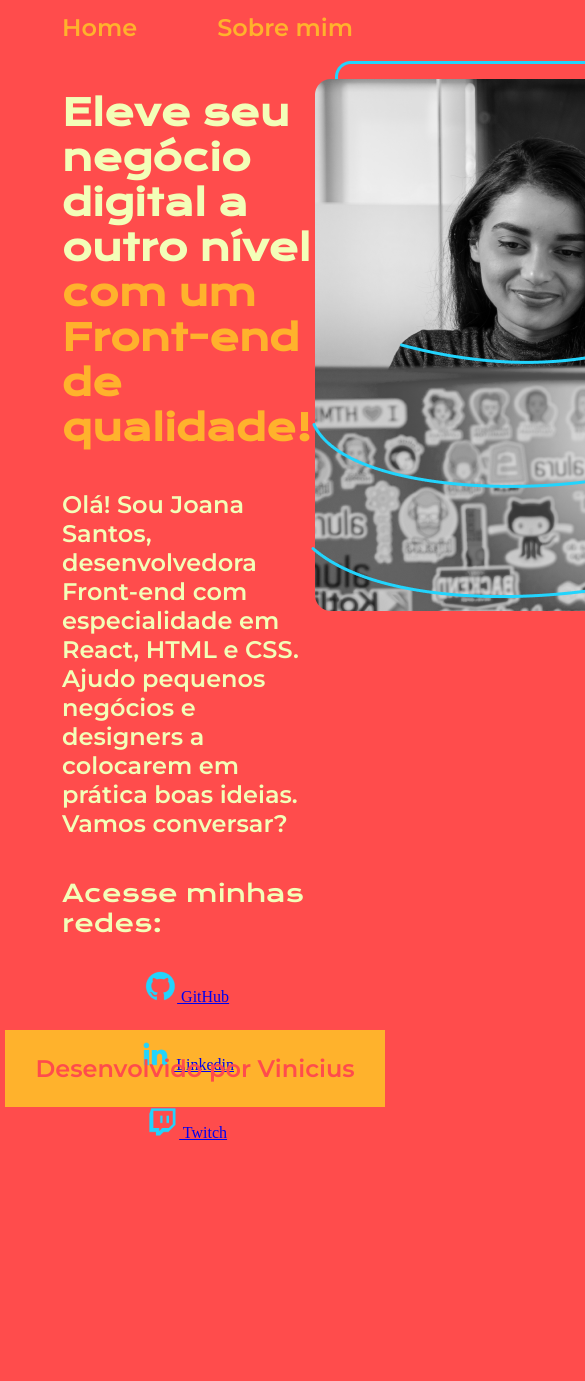
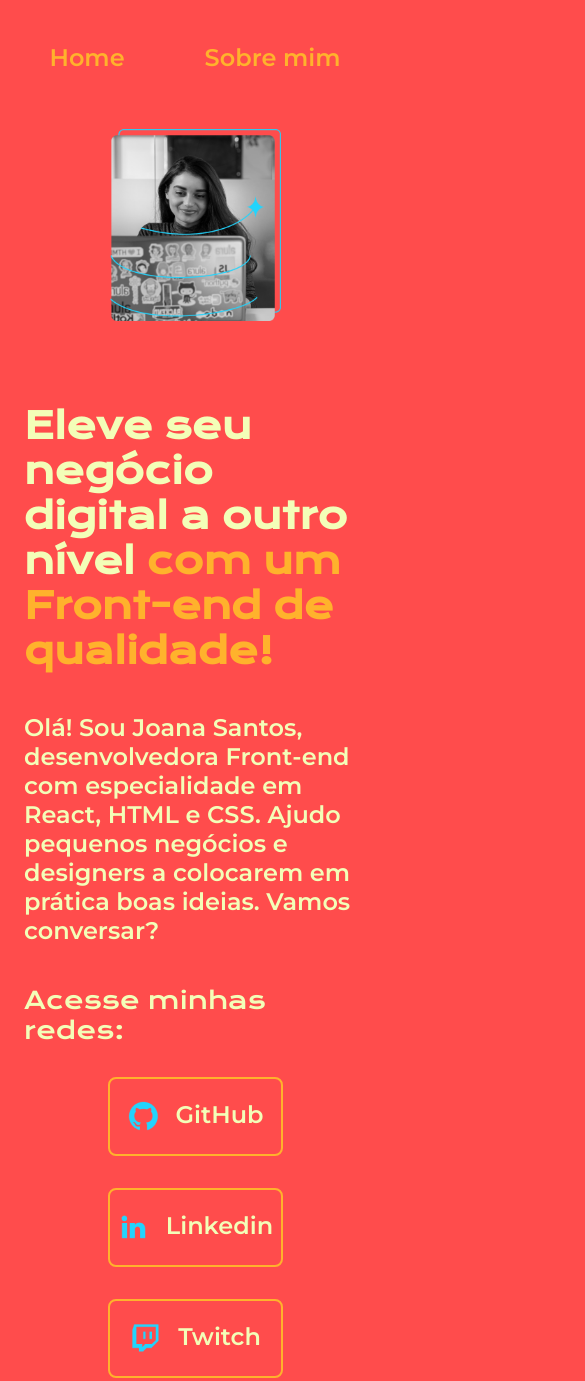
Before and after one commit to vgs98/Desafio-Aula5, a plain HTML site: page index.html in a window 390 px wide. Shown: the top 1381 px of the page, 585 px wide, since content can reach past the window. Before the commit the page ends 1142 px from the top, so only its background shows below. Drawn offline with nearby package versions, Linux system fonts and the light colour scheme.

Commit message:
Update style.css
att

```diff
--- a/styles/style.css
+++ b/styles/style.css
@@ -16,7 +16,7 @@
     padding: 0;
 }
 body {
-    padding: 5px;
+    padding: 0.313rem;
     background-color: var(--cor--primaria);
     color: var(--cor--secundaria);
 }
@@ -36,7 +36,7 @@ strong {
 
 .cabecalho__menu__link {
     font-family: var(--fonte--secundaria);
-    font-size: 24px;
+    font-size: 1.5rem;
     font-weight: 600;
     color: var(--cor--terciaria);
     text-decoration: none;
@@ -49,19 +49,19 @@ strong {
     display: flex;
     align-items: center;
     justify-content: space-between;
+    gap: 82px;
 
 }
 
 .apresentacao__conteudo {
-    width: 615px;
-    height: 491px;
+    width: 50%;
     display: flex;
     flex-direction: column;
     gap: 40px;
 }
 
 .apresentacao__conteudo__titulo {
-    font-size: 36px;
+    font-size: 2.25rem;
     font-family: var(--fonte--primaria);
 
 }
@@ -71,7 +71,7 @@ strong {
 }
 
 .apresentacao__conteudo__texto {
-    font-size: 24px;
+    font-size: 1.5rem;
     font-family: var(--fonte--secundaria);
 }
 
@@ -86,29 +86,33 @@ strong {
 .apresentacao__links__subtitulo {
     font-family: var(--fonte--primaria);
     font-weight: 400;
-    font-size: 24px;
+    font-size: 1.5rem;
 
 }
 
-.apresentacao__links__link {
+.apresentacao__links__navegacao {
     display: flex;
     justify-content: center;
     gap: 16px;
-    width: 378px;
+    border: 2px solid var(--cor--terciaria);
+    width: 50%;
     text-align: center;
     border-radius: 8px;
-    font-size: 24px;
-    padding: 10px 0;
+    font-size: 1.5rem;
+    font-weight: 600;
+    padding: 21.5px 0;
     text-decoration: none;
     color:var(--cor--secundaria);
-    border: 1px solid #fdc322;
     font-family: var(--fonte--secundaria);
-    font-weight: 600;
 }
 
-.apresentacao__links__link:hover {
+.apresentacao__links__navegacao:hover {
     background-color: var(--cor--hover);
 
+}
+
+.apresntacao__imagem {
+    width: 50%;
 }
 
 .rodape {
@@ -118,6 +122,26 @@ strong {
     background-color: var(--cor--terciaria);
     text-align: center;
     font-family: var(--fonte--secundaria);
-    font-size: 24px;
+    font-size: 1.5rem;
     font-weight: 400;
 }
+
+@media (max-width: 1200px) {
+    .cabecalho {
+        padding:10% ;
+    }
+
+    .cabecalho__menu {
+        justify-content: center;
+    }
+
+    .apresentacao {
+        flex-direction: column-reverse;
+        padding: 5%;
+
+    }
+
+    .apresentacao__conteudo {
+        width: auto;
+    }
+}
```
